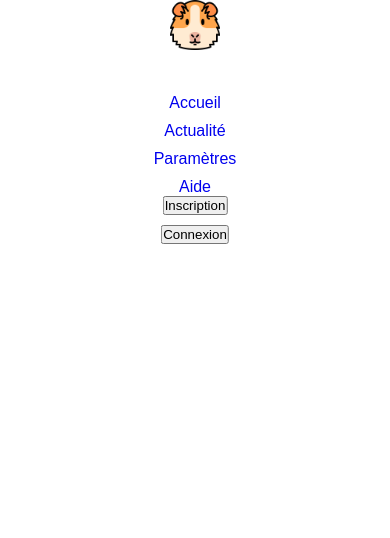
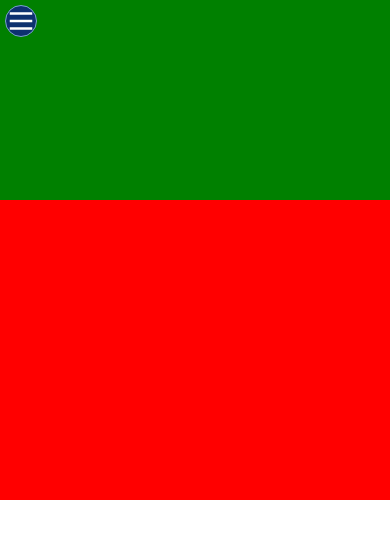
Before and after one commit to Code-Nam/css-layouting_microblog, a plain HTML site: page index.html in a window 390 px wide. Drawn offline with Linux system fonts and the light colour scheme.

Commit message:
:building_construction: - Foundation of main/aside

```diff
--- /dev/null
+++ b/css-components/aside.css
@@ -0,0 +1,4 @@
+aside{
+  height: 200px;
+  background-color: green;
+}
--- /dev/null
+++ b/css-components/main.css
@@ -0,0 +1,10 @@
+main{
+  height: 300px;
+  background-color: red;
+  display: grid;
+  grid-template-columns: repeat(1fr, 2);
+}
+
+main > :nth-child(3n){
+  grid-column: 1 / -1;
+}
--- a/css-components/navbar.css
+++ b/css-components/navbar.css
@@ -3,12 +3,28 @@ nav{
   justify-content: space-evenly;
   align-items: center;
   padding: 10px;
+  z-index: 1;
+}
+
+#mobile-menu{
+  display: none;
+  position: fixed;
+  left: 0;
+  top: 0;
+  height: 2rem;
+  width: 2rem;
+  z-index: 4;
+  margin: 5px;
+  border-radius: 75%;
+  border: 1px solid #7aa3cc;
+  background-color: #0d3170;
+}
+
+#mobile-menu svg{
+  width: 100%;
 }
 
 #logo{
-  position: absolute;
-  left: 50%;
-  transform: translateX(-50%);
   max-width: 50px;
 }
 
@@ -22,13 +38,19 @@ nav{
 
 @media screen and (max-width: 430px) {
   nav{
-    flex-wrap: wrap;
+    flex-direction: column;
     position: absolute;
-    top: 10%;
-    left: 50%;
-    transform: translateX(-50%);
+    width: 70%;
+    height: 100%;
+    transform: translateX(-100%);
+    transition: all 0.5s ease-in-out;
   }
-  .menu{
+
+  nav > .menu{
     flex-direction: column;
   }
+
+  #mobile-menu{
+    display: block;
+  }
 }
--- a/css-components/style.css
+++ b/css-components/style.css
@@ -1,4 +1,6 @@
 @import url(navbar.css);
+@import url(main.css);
+@import url(aside.css);
 
 *{
   padding: 0;
@@ -10,3 +12,17 @@
 a{
   text-decoration: none;
 }
+
+section{
+  display: grid;
+  grid-template-columns: 2fr 1fr;
+}
+
+@media screen and (max-width: 430px) {
+  section{
+    grid-template-columns: 1fr;
+  }
+  section > main {
+    order: 2;
+  }
+}
--- a/index.html
+++ b/index.html
@@ -7,8 +7,17 @@
   <link rel="stylesheet" href="css-components/style.css">
 </head>
 <body>
-  <img id="logo" src="img/guinea-pig.png" alt="guinea-pig_logo">
+
+  <button id="mobile-menu" onclick="display(event)">
+    <svg xmlns="http://www.w3.org/2000/svg" viewBox="0 0 24 24" stroke="White" stroke-width="2">
+        <line x1="3" y1="12" x2="21" y2="12"></line>
+        <line x1="3" y1="6" x2="21" y2="6"></line>
+        <line x1="3" y1="18" x2="21" y2="18"></line>
+    </svg>
+  </button>
+
   <nav>
+    <img id="logo" src="img/guinea-pig.png" alt="guinea-pig_logo">
     <div class="menu">
       <a href="#">Accueil</a>
       <a href="#">Actualité</a>
@@ -21,13 +30,31 @@
     </div>
   </nav>
 
+  <section>
 
-  <main>
+    <main>
 
-  </main>
-  <aside>
+      <article class="tweet">
+        <header>
+          <img src="" alt="">
+          <div>
+            <h3></h3>
+            <p></p>
+          </div>
+        </header>
+      </article>
 
-  </aside>
+    </main>
+
+    <aside>
+      <h2></h2>
+      <h2></h2>
+      <h2></h2>
+      <h2></h2>
+      <h2></h2>
+    </aside>
+
+  </section>
 
   <script src="script.js"></script>
 </body>
--- a/script.js
+++ b/script.js
@@ -0,0 +1,12 @@
+const navbar = document.querySelector('nav')
+const body = document.querySelector('body')
+
+const display = () =>{
+  if (navbar.style.transform == "translateX(0%)"){
+      navbar.style.transform = "translateX(-100%)"
+      body.style.overflow = "visible"
+  } else{
+      body.style.overflow = "hidden"
+      navbar.style.transform = "translateX(0%)"
+  }
+}
```
